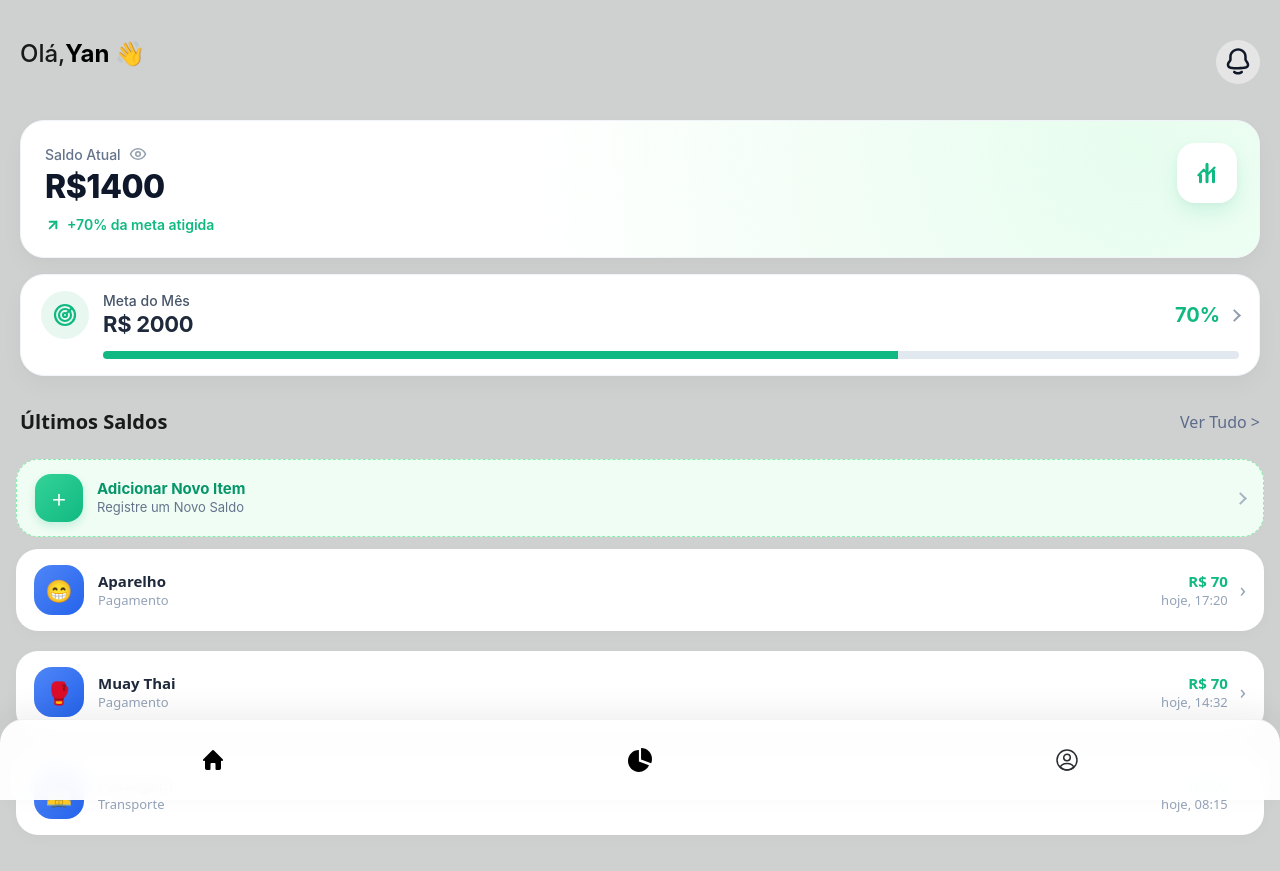
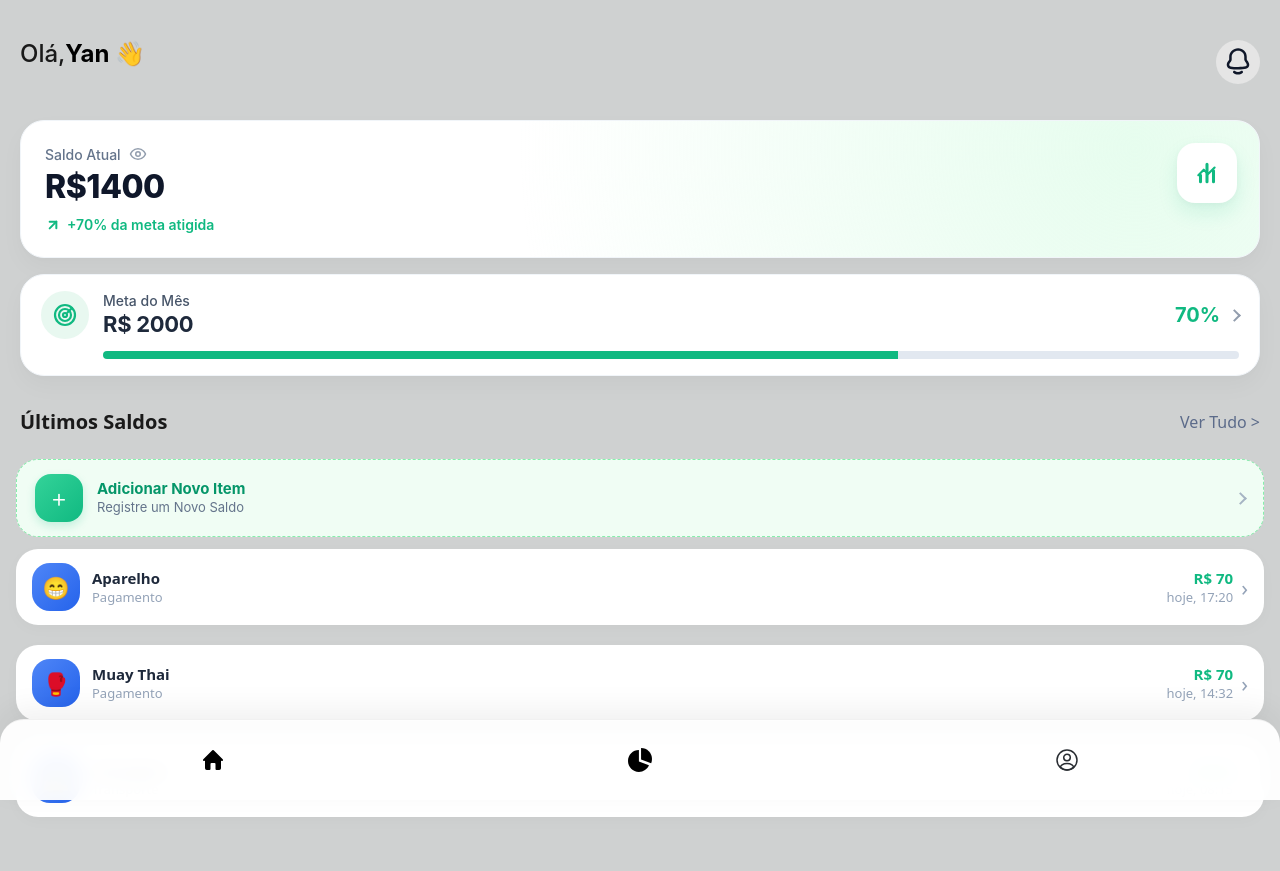
Before and after one commit to yVictor0/aplicativo-de-economia, a React (Vite) app: page / in a window 1280 px wide. Built offline with nearby package versions, Linux system fonts and the light colour scheme.

Commit message:
arrumando um css

```diff
--- a/src/components/MetaPages/ItemDaLista/ItemLista.module.css
+++ b/src/components/MetaPages/ItemDaLista/ItemLista.module.css
@@ -1,40 +1,49 @@
+/* ==========================================================================
+   LISTA E ITENS (RESPONSIVO PARA QUALQUER TELA)
+   ========================================================================== */
+
 ul {
-  padding: 0 16px;
+  padding: 0; /* Zerado para não acumular com o padding do container pai */
   margin: 0;
   display: flex;
   flex-direction: column;
   list-style: none;
+  width: 100%;
+  box-sizing: border-box;
 }
 
 .itemLista {
   display: flex;
   align-items: center;
   background-color: #ffffff;
-  padding: 16px 18px;
+  padding: 14px 16px;
   border-radius: 22px;
   box-shadow: 0 4px 16px rgba(0, 0, 0, 0.025);
   margin-bottom: 12px;
   box-sizing: border-box;
+  width: 100%;
   user-select: none;
+  -webkit-user-select: none;
   -webkit-tap-highlight-color: transparent;
+  transition: transform 0.2s ease, box-shadow 0.2s ease;
 }
 
-.itemLista *,
-.itemLista *::selection {
-  background: transparent !important;
-  background-color: transparent !important;
+/* Feedback de toque tátil no celular */
+.itemLista:active {
+  transform: scale(0.98);
 }
 
+/* Ícone com gradiente (removida a necessidade de !important) */
 .iconFundo {
-  width: 50px;
-  height: 50px;
+  width: 48px;
+  height: 48px;
   border-radius: 18px;
-  background: linear-gradient(135deg, #4f86f7 0%, #2563eb 100%) !important; /* Mantém a cor azul */
+  background: linear-gradient(135deg, #4f86f7 0%, #2563eb 100%);
   display: flex;
   align-items: center;
   justify-content: center;
-  margin-right: 14px;
-  flex-shrink: 0;
+  margin-right: 12px;
+  flex-shrink: 0; /* IMPRESCINDÍVEL: O ícone nunca achata em telas pequenas */
 }
 
 .iconEmoji {
@@ -45,11 +54,14 @@ ul {
   justify-content: center;
 }
 
+/* Coluna da Esquerda (Nome do Item e Categoria) */
 .esquerda {
   display: flex;
   flex-direction: column;
   gap: 3px;
-  flex-grow: 1;
+  flex: 1;
+  min-width: 0; /* IMPRESCINDÍVEL: Permite que textos longos usem '...' em vez de empurrar a tela */
+  margin-right: 8px;
 }
 
 .esquerda .texto:first-child {
@@ -57,6 +69,9 @@ ul {
   font-weight: 600;
   color: #1e293b;
   line-height: 1.2;
+  white-space: nowrap;
+  overflow: hidden;
+  text-overflow: ellipsis; /* Adiciona '...' se o nome do item for muito longo */
 }
 
 .esquerda .texto:last-child {
@@ -64,14 +79,19 @@ ul {
   font-weight: 400;
   color: #94a3b8;
   line-height: 1.2;
+  white-space: nowrap;
+  overflow: hidden;
+  text-overflow: ellipsis;
 }
 
+/* Coluna da Direita (Preço e Data) */
 .direita {
   display: flex;
   flex-direction: column;
   align-items: flex-end;
   gap: 3px;
-  margin-right: 12px;
+  margin-right: 8px;
+  flex-shrink: 0; /* IMPRESCINDÍVEL: O preço e data NUNCA esmagam */
 }
 
 .preco {
@@ -79,6 +99,7 @@ ul {
   font-weight: 700;
   color: #10b981;
   line-height: 1.2;
+  white-space: nowrap;
 }
 
 .direita .texto {
@@ -86,12 +107,15 @@ ul {
   font-weight: 400;
   color: #94a3b8;
   line-height: 1.2;
+  white-space: nowrap;
 }
 
+/* Seta indicativa na lateral direita */
 .itemLista::after {
   content: '›';
-  font-size: 20px;
+  font-size: 22px;
   color: #94a3b8;
   font-weight: 400;
   line-height: 1;
+  flex-shrink: 0;
 }
```
